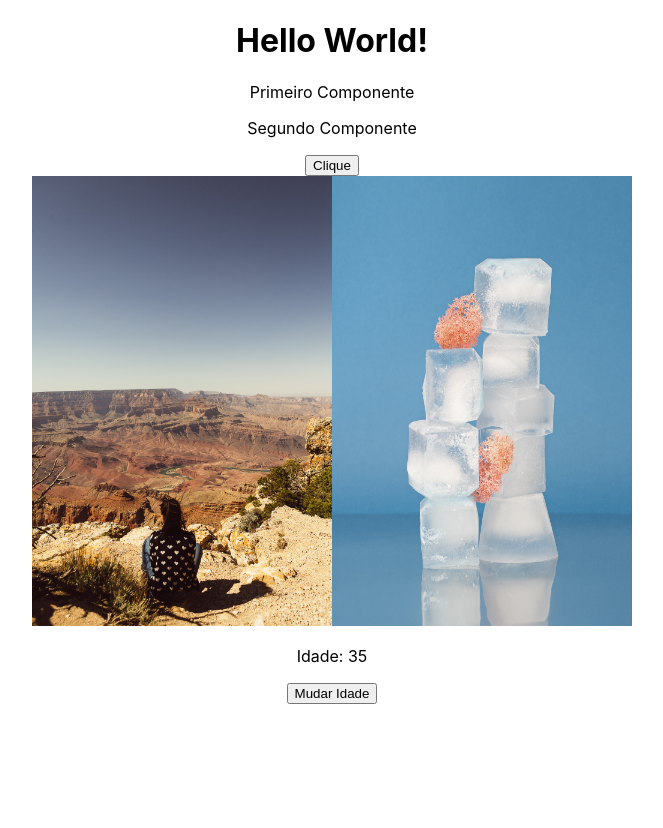
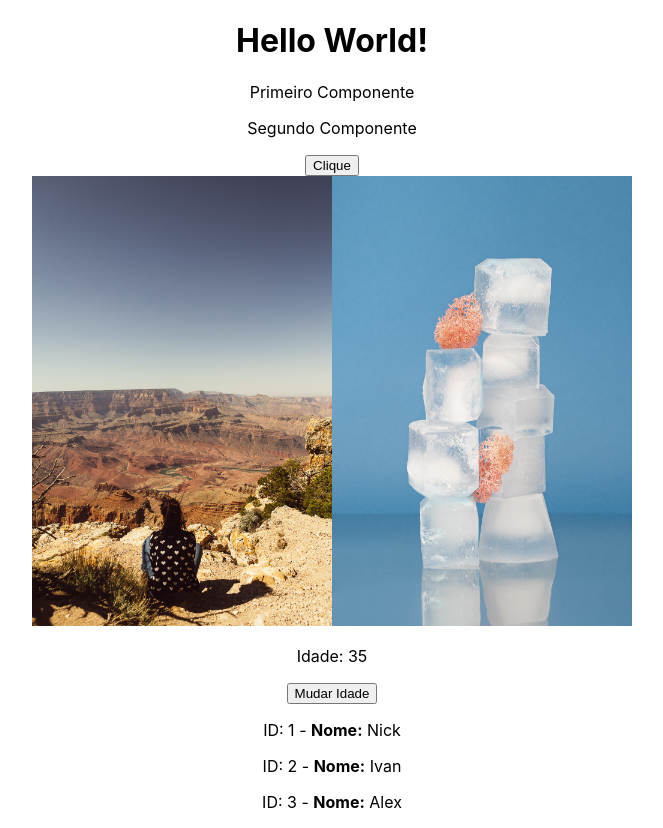
Before and after one commit to wevdiaz/React_Todo, a React (Create React App) app: page / in a window 1280 px wide. Shown: the whole page, without its empty margins (308-971 px from the left). Before the commit the page ends 800 px from the top, so only its background shows below. Built offline with nearby package versions, Linux system fonts and the light colour scheme.

Commit message:
utilizando lista com o map() no React

```diff
--- a/src/App.js
+++ b/src/App.js
@@ -4,6 +4,7 @@
 import AnotherComponent from './components/AnotherComponent';
 import Images from './components/Images';
 import Hooks from './components/Hooks';
+import List from './components/List';
 
 function App() {
   return (
@@ -17,6 +18,8 @@
 
      <Hooks />
 
+     <List />
+
     </div>
   );
 }
--- a/src/components/Hooks.js
+++ b/src/components/Hooks.js
@@ -8,7 +8,6 @@
         console.log(age);
     }
 
-    useEffect(() => console.log("Testando"));
 
     return (
         <div>
--- /dev/null
+++ b/src/components/List.js
@@ -0,0 +1,30 @@
+const List = () => {
+
+    const items = [
+        {
+            id: 1,
+            name: "Nick"
+        },
+
+        {
+            id: 2,
+            name: "Ivan"
+        },
+
+        {
+            id: 3,
+            name: "Alex"
+        }
+    ];
+    return(
+        <div>
+            {
+                items.map((item) => {
+                   return <p key={item.id}>ID: {item.id} - <strong>Nome:</strong> {item.name}</p>
+                })
+            }
+        </div>
+    );
+}
+
+export default List;
```
